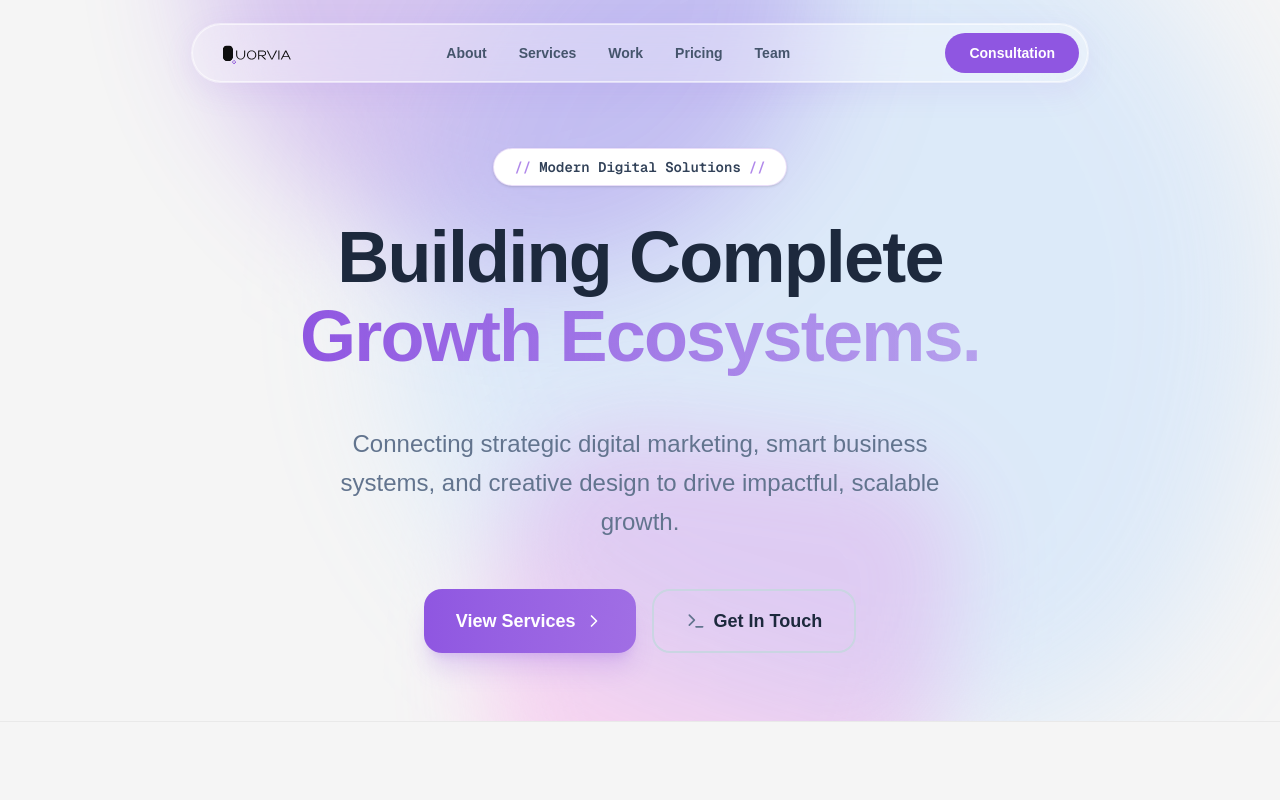
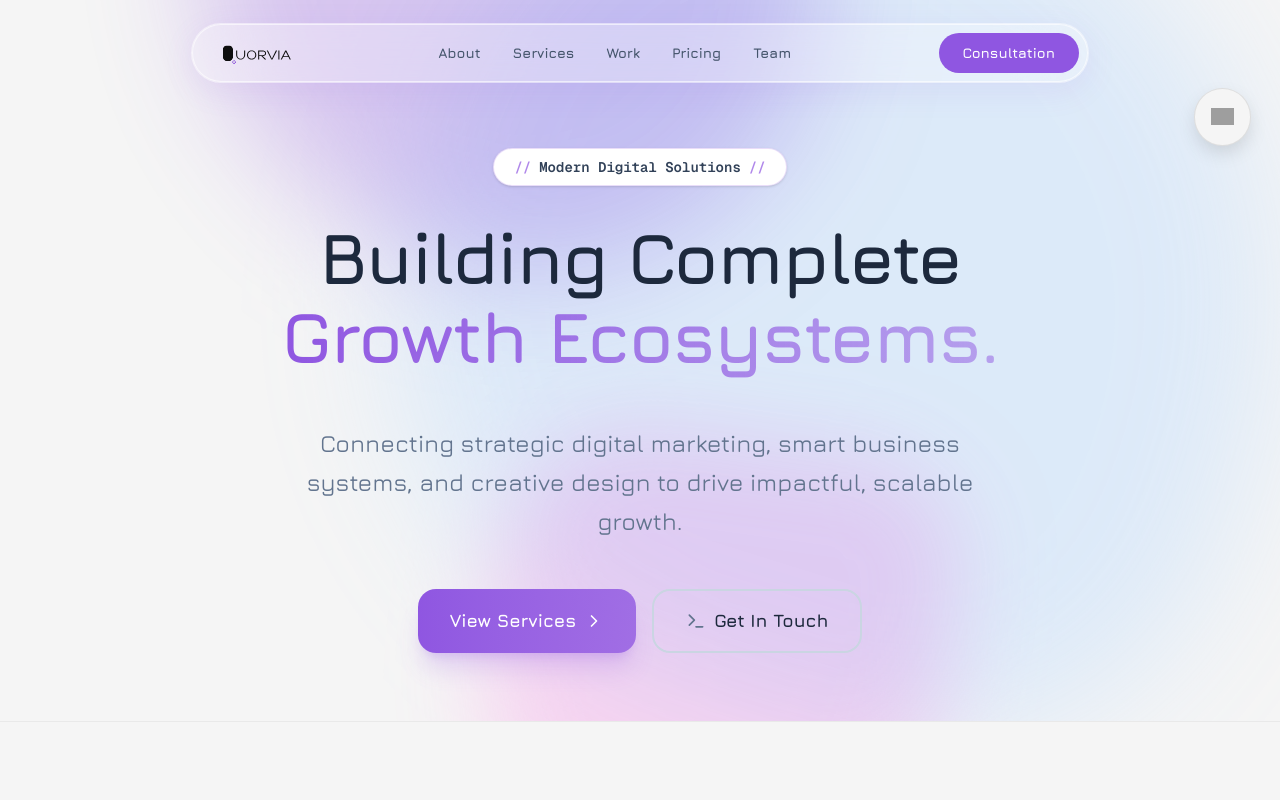
Before and after one commit to harsith-chandrasekaran/Quorvia-website, a Next.js app: page / in a window 1280 px wide. Shown: the top 800 px of the page. Built offline with nearby package versions, Linux system fonts and the light colour scheme; grey boxes are pictures that could not be loaded.

Commit message:
update v1.2 - font,nexora-float

```diff
--- a/app/globals.css
+++ b/app/globals.css
@@ -69,7 +69,7 @@ body {
 body {
   background: var(--background);
   color: var(--foreground);
-  font-family: Arial, Helvetica, sans-serif;
+  font-family: var(--font-sans, sans-serif);
 }
 
 :root {
--- a/app/layout.tsx
+++ b/app/layout.tsx
@@ -1,10 +1,11 @@
 import type { Metadata } from "next";
-import { Geist, Geist_Mono } from "next/font/google";
+import { Jura, Geist_Mono } from "next/font/google";
 import Navbar from "@/components/Navbar";
+import NexoraFloat from "@/components/nexorafloat";
 import "./globals.css";
 
-const geistSans = Geist({
-  variable: "--font-geist-sans",
+const jura = Jura({
+  variable: "--font-sans",
   subsets: ["latin"],
 });
 
@@ -27,11 +28,12 @@ export default function RootLayout({
   return (
     <html
       lang="en"
-      className={`${geistSans.variable} ${geistMono.variable} h-full antialiased`}
+      className={`${jura.variable} ${geistMono.variable} h-full antialiased`}
     >
       <body className="min-h-full flex flex-col">
         <Navbar />
         {children}
+        <NexoraFloat />
       </body>
     </html>
   );
--- a/components/Contact.tsx
+++ b/components/Contact.tsx
@@ -1,6 +1,6 @@
 "use client";
 import { motion } from "framer-motion";
-import { Mail, MessageSquare } from "lucide-react";
+import { Mail } from "lucide-react";
 
 export default function Contact() {
   return (
--- a/components/Hero.tsx
+++ b/components/Hero.tsx
@@ -1,6 +1,6 @@
 "use client";
 import { motion } from "framer-motion";
-import { Copy, Terminal, ChevronRight } from "lucide-react";
+import { Terminal, ChevronRight } from "lucide-react";
 
 export default function Hero() {
   return (
--- /dev/null
+++ b/components/nexorafloat.tsx
@@ -0,0 +1,257 @@
+"use client";
+
+import { motion, AnimatePresence } from "framer-motion";
+import { useState, useEffect, useRef } from "react";
+
+export default function NexoraFloat() {
+  const [isHovered, setIsHovered] = useState(false);
+  const [isOpen, setIsOpen] = useState(false);
+  const [isMobile, setIsMobile] = useState(false);
+  const touchTimer = useRef<ReturnType<typeof setTimeout> | null>(null);
+
+  useEffect(() => {
+    const check = () => setIsMobile(window.innerWidth <= 992);
+    check();
+    window.addEventListener("resize", check);
+    return () => window.removeEventListener("resize", check);
+  }, []);
+
+  /* ---------- Desktop ---------- */
+  const onMouseEnter = () => {
+    if (!isMobile) setIsHovered(true);
+  };
+  // Don't auto-close on mouse-leave if popup is open
+  const onMouseLeave = () => {
+    if (!isMobile) setIsHovered(false);
+  };
+  // Click toggles popup; popup stays until explicitly closed
+  const onIconClick = () => {
+    if (!isMobile) setIsOpen((v) => !v);
+  };
+
+  /* ---------- Mobile ---------- */
+  const onTouchStart = (e: React.TouchEvent<HTMLButtonElement>) => {
+    if (!isMobile) return;
+    e.preventDefault();
+    cancelAutoClose();
+    setIsHovered(true);
+    setIsOpen(true);
+  };
+  const onTouchEnd = () => {
+    if (!isMobile) return;
+    // Keep popup open for 4s after finger lifts, then close
+    touchTimer.current = setTimeout(() => {
+      setIsHovered(false);
+      setIsOpen(false);
+    }, 4000);
+  };
+  const cancelAutoClose = () => {
+    if (touchTimer.current) clearTimeout(touchTimer.current);
+  };
+
+  return (
+    <motion.div
+      data-no-invert="true"
+      initial={{ opacity: 0, scale: 0.8 }}
+      animate={{ opacity: 1, scale: 1 }}
+      transition={{ delay: 0.8, type: "spring", bounce: 0.4 }}
+      style={{
+        position: "fixed",
+        top: isMobile ? "auto" : "5.5rem",
+        bottom: isMobile ? "1.8rem" : "auto",
+        right: isMobile ? "1.2rem" : "1.8rem",
+        zIndex: 3000,
+        display: "flex",
+        flexDirection: "column",
+        alignItems: "flex-end",
+        gap: "0.6rem",
+      }}
+    >
+      {/* ── Icon Button ── */}
+      <motion.button
+        onMouseEnter={onMouseEnter}
+        onMouseLeave={onMouseLeave}
+        onClick={onIconClick}
+        onTouchStart={onTouchStart}
+        onTouchEnd={onTouchEnd}
+        onTouchMove={cancelAutoClose}
+        animate={{
+          scale: isHovered ? 1.12 : 1,
+          rotate: isHovered ? 6 : 0,
+        }}
+        transition={{ type: "spring", stiffness: 320, damping: 18 }}
+        aria-label="Nexora DevStudio partnership"
+        style={{
+          position: "relative",
+          height: isMobile ? "3rem" : "3.6rem",
+          width: isMobile ? "3rem" : "3.6rem",
+          backgroundColor: "#F5F5F5",
+          border: isOpen
+            ? "2px solid rgba(136, 19, 55, 0.5)"
+            : "1.5px solid rgba(200,200,200,0.5)",
+          borderRadius: "50%",
+          display: "flex",
+          alignItems: "center",
+          justifyContent: "center",
+          overflow: "hidden",
+          cursor: "pointer",
+          padding: 0,
+          outline: "none",
+          boxShadow: isHovered
+            ? "0 0 0 4px rgba(136,19,55,0.12), 0 20px 30px -5px rgba(0,0,0,0.25)"
+            : "0 8px 20px -3px rgba(0,0,0,0.15)",
+          transition: "box-shadow 0.3s ease, border 0.3s ease",
+          userSelect: "none",
+          WebkitTapHighlightColor: "transparent",
+        }}
+      >
+        <img
+          src="/nexora-logo.svg"
+          alt="Nexora DevStudio"
+          style={{
+            width: "40%",
+            height: "40%",
+            objectFit: "contain",
+            objectPosition: "center center",
+            pointerEvents: "none",
+            display: "block",
+          }}
+        />
+        <AnimatePresence>
+          {isHovered && (
+            <motion.span
+              initial={{ opacity: 0 }}
+              animate={{ opacity: 1 }}
+              exit={{ opacity: 0 }}
+              style={{
+                position: "absolute",
+                inset: 0,
+                borderRadius: "50%",
+                boxShadow: "inset 0 0 20px rgba(136, 19, 55, 0.22)",
+                pointerEvents: "none",
+              }}
+            />
+          )}
+        </AnimatePresence>
+      </motion.button>
+
+      {/* ── Popup Card ── */}
+      <AnimatePresence>
+        {isOpen && (
+          <motion.div
+            initial={{ opacity: 0, y: isMobile ? 14 : -10, scale: 0.88 }}
+            animate={{ opacity: 1, y: 0, scale: 1 }}
+            exit={{ opacity: 0, y: isMobile ? 14 : -10, scale: 0.88 }}
+            transition={{ type: "spring", stiffness: 300, damping: 22 }}
+            // Stop click propagation so clicks inside popup don't close it
+            onClick={(e) => e.stopPropagation()}
+            style={{
+              position: "absolute",
+              top: isMobile ? "auto" : "4.4rem",
+              bottom: isMobile ? "3.6rem" : "auto",
+              right: 0,
+              width: "220px",
+              backgroundColor: "#18181b",
+              color: "#fff",
+              borderRadius: "1.2rem",
+              borderTopRightRadius: isMobile ? "1.2rem" : "0.3rem",
+              borderBottomRightRadius: isMobile ? "0.3rem" : "1.2rem",
+              padding: "1rem 1.15rem",
+              border: "1px solid #27272a",
+              boxShadow: "0 25px 50px -12px rgba(0,0,0,0.65)",
+              // Always interactive so the link can be clicked
+              pointerEvents: "all",
+              zIndex: 3001,
+            }}
+          >
+            {/* Header */}
+            <div
+              style={{
+                display: "flex",
+                alignItems: "center",
+                justifyContent: "space-between",
+                marginBottom: "0.55rem",
+              }}
+            >
+              <div
+                style={{
+                  display: "flex",
+                  alignItems: "center",
+                  gap: "0.45rem",
+                }}
+              >
+                <span style={{ fontSize: "1rem" }}>🤝</span>
+                <span
+                  style={{
+                    fontSize: "0.82rem",
+                    fontWeight: 700,
+                    color: "#a78bfa",
+                  }}
+                >
+                  Development Partner
+                </span>
+              </div>
+              {/* Close button */}
+              <button
+                onClick={() => {
+                  setIsOpen(false);
+                  setIsHovered(false);
+                }}
+                style={{
+                  background: "none",
+                  border: "none",
+                  color: "#71717a",
+                  cursor: "pointer",
+                  fontSize: "0.9rem",
+                  lineHeight: 1,
+                  padding: "0.1rem 0.3rem",
+                  borderRadius: "4px",
+                }}
+              >
+                ✕
+              </button>
+            </div>
+
+            {/* Body */}
+            <p
+              style={{
+                fontSize: "0.78rem",
+                lineHeight: "1.55",
+                color: "#d4d4d8",
+                margin: "0 0 0.9rem",
+              }}
+            >
+              Quorvia Labs &amp; Nexora are a collaborative duo — united to
+              deliver world-class digital experiences.
+            </p>
+
+            {/* Visit link — works on BOTH mobile & desktop */}
+            <a
+              href="https://nexora-devstudio.vercel.app/"
+              target="_blank"
+              rel="noopener noreferrer"
+              onClick={(e) => e.stopPropagation()}
+              style={{
+                display: "inline-flex",
+                alignItems: "center",
+                gap: "0.35rem",
+                fontSize: "0.75rem",
+                fontWeight: 600,
+                color: "#a78bfa",
+                textDecoration: "none",
+                padding: "0.45rem 0.85rem",
+                border: "1px solid rgba(167,139,250,0.35)",
+                borderRadius: "8px",
+                background: "rgba(167,139,250,0.1)",
+                cursor: "pointer",
+                WebkitTapHighlightColor: "transparent",
+              }}
+            >
+              Visit Nexora DevStudio →
+            </a>
+          </motion.div>
+        )}
+      </AnimatePresence>
+    </motion.div>
+  );
+}
```
Also changed, not shown: components/Team.tsx (+12 -5 lines), 1 other file (tests, documents, lock files or other folders).
